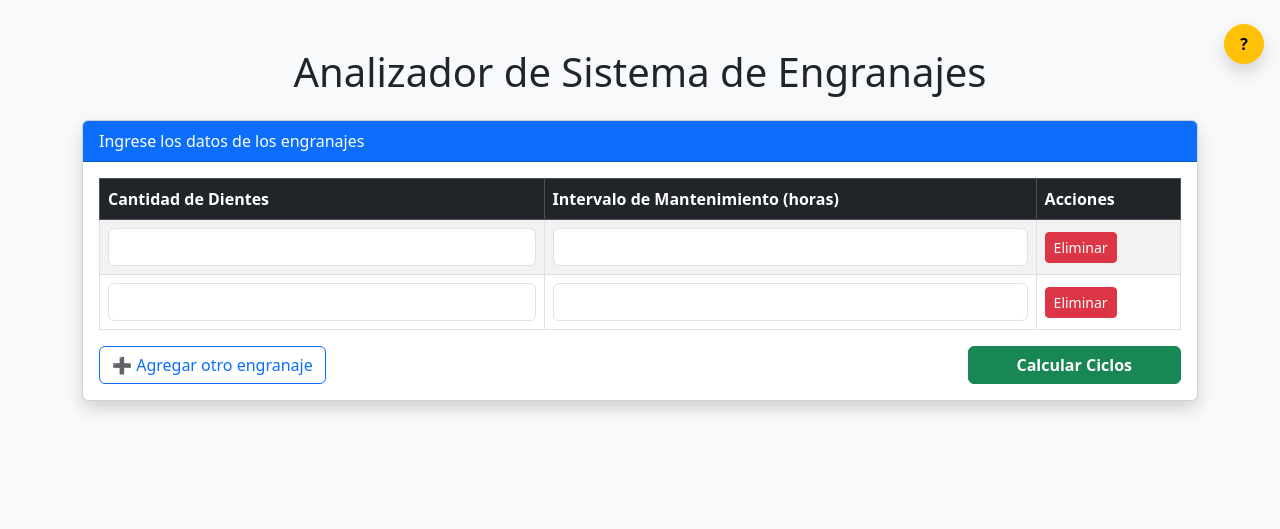
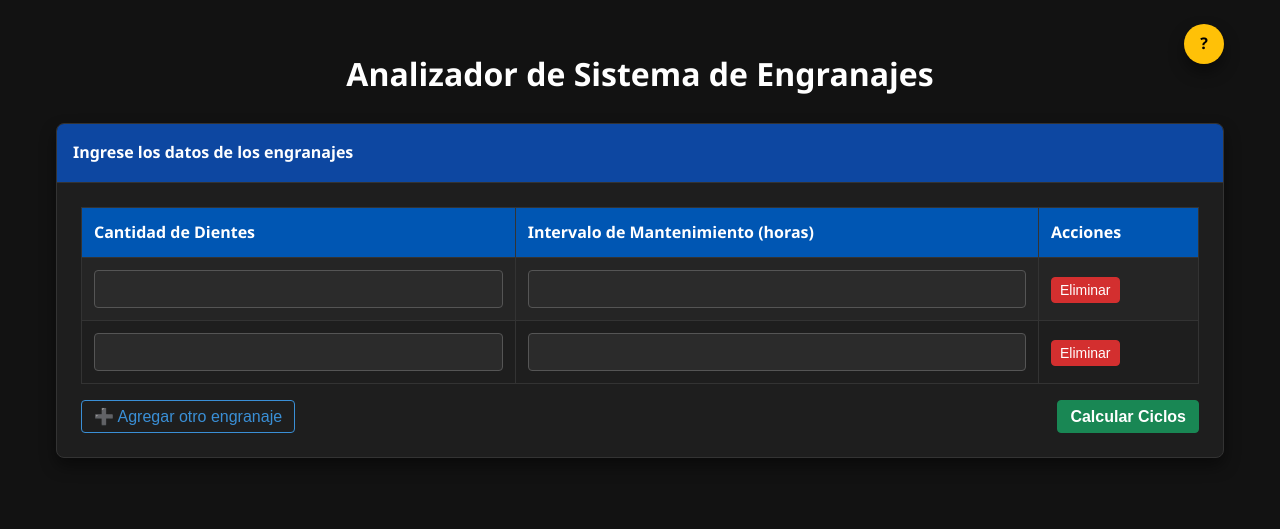
Before and after one commit to migna27/EquipoAI, a Flask app: page / in a window 1280 px wide. Shown: the top 529 px of the page. Run offline with Flask 3, Linux system fonts and the light colour scheme.

Commit message:
se agrego un estilo

```diff
--- /dev/null
+++ b/static/css/style.css
@@ -0,0 +1,260 @@
+
+:root {
+    --bg-body: #121212;
+    --bg-card: #1e1e1e;
+    --bg-input: #2b2b2b;
+    --border-color: #333;
+    --text-main: #e0e0e0;
+    --text-muted: #a0a0a0;
+
+    /* Colores de acento */
+    --primary: #3a8fd6;   /* Azul ingeniería */
+    --success: #198754;   /* Verde */
+    --danger: #d32f2f;    /* Rojo */
+    --warning: #ffc107;   /* Amarillo */
+}
+
+* { box-sizing: border-box; }
+
+body {
+    background-color: var(--bg-body);
+    color: var(--text-main);
+    font-family: 'Segoe UI', system-ui, sans-serif;
+    margin: 0;
+    line-height: 1.6;
+}
+
+h1, h2, h3, h4, h5 { margin-top: 0; color: #fff; }
+p { margin-bottom: 1rem; }
+
+/* --- 2. LAYOUT (Reemplazo de Grid System) --- */
+.container {
+    max-width: 1200px;
+    margin: 0 auto;
+    padding: 2rem 1rem;
+    position: relative; /* Para posicionar el botón de ayuda */
+}
+
+.row { display: flex; flex-wrap: wrap; margin: -0.5rem; }
+.col { flex: 1; padding: 0.5rem; }
+.col-auto { flex: 0 0 auto; padding: 0.5rem; }
+
+/* Utilidades de Flexbox */
+.d-flex { display: flex !important; }
+.justify-content-between { justify-content: space-between !important; }
+.align-items-center { align-items: center !important; }
+.flex-column { flex-direction: column !important; }
+.text-center { text-align: center !important; }
+.text-end { text-align: right !important; }
+
+/* Espaciados (márgenes y paddings básicos) */
+.mb-3 { margin-bottom: 1rem !important; }
+.mb-4 { margin-bottom: 1.5rem !important; }
+.mt-3 { margin-top: 1rem !important; }
+.mt-4 { margin-top: 1.5rem !important; }
+.py-5 { padding-top: 3rem; padding-bottom: 3rem; }
+.p-0 { padding: 0 !important; }
+.p-2 { padding: 0.5rem !important; }
+.ms-2 { margin-left: 0.5rem !important; }
+.me-3 { margin-right: 1rem !important; }
+
+/* --- 3. COMPONENTES: TARJETAS (CARDS) --- */
+.card {
+    background-color: var(--bg-card);
+    border: 1px solid var(--border-color);
+    border-radius: 8px;
+    box-shadow: 0 4px 15px rgba(0,0,0,0.5);
+    overflow: hidden;
+    margin-bottom: 1.5rem;
+}
+
+.card-header {
+    background-color: #252525;
+    padding: 1rem;
+    border-bottom: 1px solid var(--border-color);
+    font-weight: 600;
+    color: #fff;
+}
+
+/* Colores de fondo específicos para headers */
+.bg-primary { background-color: #0d47a1 !important; } /* Azul oscuro para header */
+.bg-secondary { background-color: #2c2c2c !important; }
+.bg-dark { background-color: #000 !important; }
+
+.card-body { padding: 1.5rem; }
+
+/* Sombra suave */
+.shadow { box-shadow: 0 0.5rem 1rem rgba(0, 0, 0, 0.45) !important; }
+
+/* --- 4. COMPONENTES: TABLAS --- */
+.table-responsive { overflow-x: auto; }
+
+.table {
+    width: 100%;
+    border-collapse: collapse;
+    margin-bottom: 1rem;
+    color: var(--text-main);
+}
+
+.table th, .table td {
+    padding: 0.75rem;
+    vertical-align: middle;
+    border: 1px solid var(--border-color);
+}
+
+.table thead th {
+    background-color: #0056b3; /* Encabezado azul */
+    color: white;
+    text-align: left;
+}
+
+/* Filas alternas (Zebra) */
+.table-striped tbody tr:nth-of-type(odd) { background-color: rgba(255, 255, 255, 0.03); }
+.table-hover tbody tr:hover { background-color: rgba(255, 255, 255, 0.08); }
+
+/* --- 5. COMPONENTES: FORMULARIOS --- */
+.form-control {
+    display: block;
+    width: 100%;
+    padding: 0.375rem 0.75rem;
+    font-size: 1rem;
+    line-height: 1.5;
+    color: #fff;
+    background-color: var(--bg-input);
+    border: 1px solid #555;
+    border-radius: 4px;
+    transition: border-color 0.15s ease-in-out;
+}
+
+.form-control:focus {
+    outline: 0;
+    border-color: var(--primary);
+    box-shadow: 0 0 0 2px rgba(58, 143, 214, 0.25);
+}
+
+/* Input Group (para las RPM) */
+.input-group { display: flex; align-items: stretch; }
+.input-group-text {
+    display: flex;
+    align-items: center;
+    padding: 0.375rem 0.75rem;
+    background-color: #333;
+    border: 1px solid #555;
+    color: #ddd;
+    border-radius: 4px 0 0 4px;
+}
+.input-group .form-control { border-radius: 0; }
+.input-group .btn { border-radius: 0 4px 4px 0; }
+
+/* Validación visual */
+.valid-input { border-color: var(--success) !important; background-color: #0f2e1b !important; }
+.invalid-input { border-color: var(--danger) !important; background-color: #361616 !important; }
+
+/* --- 6. COMPONENTES: BOTONES --- */
+.btn {
+    display: inline-block;
+    font-weight: 500;
+    text-align: center;
+    vertical-align: middle;
+    cursor: pointer;
+    border: 1px solid transparent;
+    padding: 0.375rem 0.75rem;
+    font-size: 1rem;
+    border-radius: 4px;
+    transition: all 0.2s;
+    text-decoration: none;
+    color: #fff;
+}
+
+.btn-sm { padding: 0.25rem 0.5rem; font-size: 0.875rem; }
+
+/* Variantes de botones */
+.btn-primary { background-color: var(--primary); border-color: var(--primary); }
+.btn-primary:hover { background-color: #2a75b3; }
+
+.btn-success { background-color: var(--success); border-color: var(--success); }
+.btn-success:hover { background-color: #146c43; }
+
+.btn-danger { background-color: var(--danger); border-color: var(--danger); }
+.btn-danger:hover { background-color: #b02a37; }
+
+.btn-outline-primary {
+    color: var(--primary);
+    border-color: var(--primary);
+    background: transparent;
+}
+.btn-outline-primary:hover {
+    background-color: var(--primary);
+    color: #fff;
+}
+
+.btn-warning {
+    background-color: var(--warning);
+    color: #000;
+    border: none;
+}
+
+.btn-dark {
+    background-color: #343a40;
+    border-color: #454d55;
+}
+.btn-dark:hover { background-color: #23272b; }
+
+.btn-group { display: inline-flex; }
+.btn-group .btn { border-radius: 0; }
+.btn-group .btn:first-child { border-radius: 4px 0 0 4px; }
+.btn-group .btn:last-child { border-radius: 0 4px 4px 0; }
+
+/* --- 7. OTROS (Alertas, Badges, Texto) --- */
+.alert {
+    padding: 1rem;
+    margin-bottom: 1rem;
+    border: 1px solid transparent;
+    border-radius: 4px;
+}
+.alert-info {
+    color: #b6effb;
+    background-color: #032830;
+    border-color: #055160;
+}
+
+.badge {
+    display: inline-block;
+    padding: 0.35em 0.65em;
+    font-size: 0.75em;
+    font-weight: 700;
+    line-height: 1;
+    text-align: center;
+    white-space: nowrap;
+    vertical-align: baseline;
+    border-radius: 0.25rem;
+}
+.bg-success { background-color: var(--success) !important; }
+.bg-warning { background-color: var(--warning) !important; color: #000; }
+
+.text-primary { color: #6ea8fe !important; }
+.text-muted { color: var(--text-muted) !important; }
+.small { font-size: 0.875em; }
+.fw-bold { font-weight: 700 !important; }
+.text-white { color: #fff !important; }
+
+/* --- 8. ESPECÍFICO DE DOCUMENTACIÓN --- */
+.note-box {
+    background-color: #382e00;
+    border-left: 5px solid var(--warning);
+    padding: 1rem;
+    margin-bottom: 1.5rem;
+    border-radius: 4px;
+}
+.note-title {
+    color: var(--warning);
+    font-weight: bold;
+    display: block;
+    margin-bottom: 0.5rem;
+}
+
+/* Botón flotante de ayuda */
+.position-absolute { position: absolute !important; }
+.top-0 { top: 0 !important; }
+.end-0 { right: 0 !important; }
+.rounded-circle { border-radius: 50% !important; }
--- a/templates/documentacion.html
+++ b/templates/documentacion.html
@@ -3,7 +3,7 @@
 <head>
     <meta charset="UTF-8">
     <title>Documentación - Analizador de Engranes</title>
-    <link href="https://cdn.jsdelivr.net/npm/bootstrap@5.3.2/dist/css/bootstrap.min.css" rel="stylesheet">
+    <link href="{{ url_for('static', filename='css/style.css') }}" rel="stylesheet">
     <style>
         .note-box {
             border-left: 5px solid #ffc107;
--- a/templates/index.html
+++ b/templates/index.html
@@ -3,8 +3,7 @@
 <head>
     <meta charset="UTF-8">
     <title>Analizador de Engranes con IA</title>
-    <link href="https://cdn.jsdelivr.net/npm/bootstrap@5.3.2/dist/css/bootstrap.min.css" rel="stylesheet">
-
+    <link href="{{ url_for('static', filename='css/style.css') }}" rel="stylesheet">
     <style>
         .valid-input { border-color: #28a745 !important; }
         .invalid-input { border-color: #dc3545 !important; }
```
